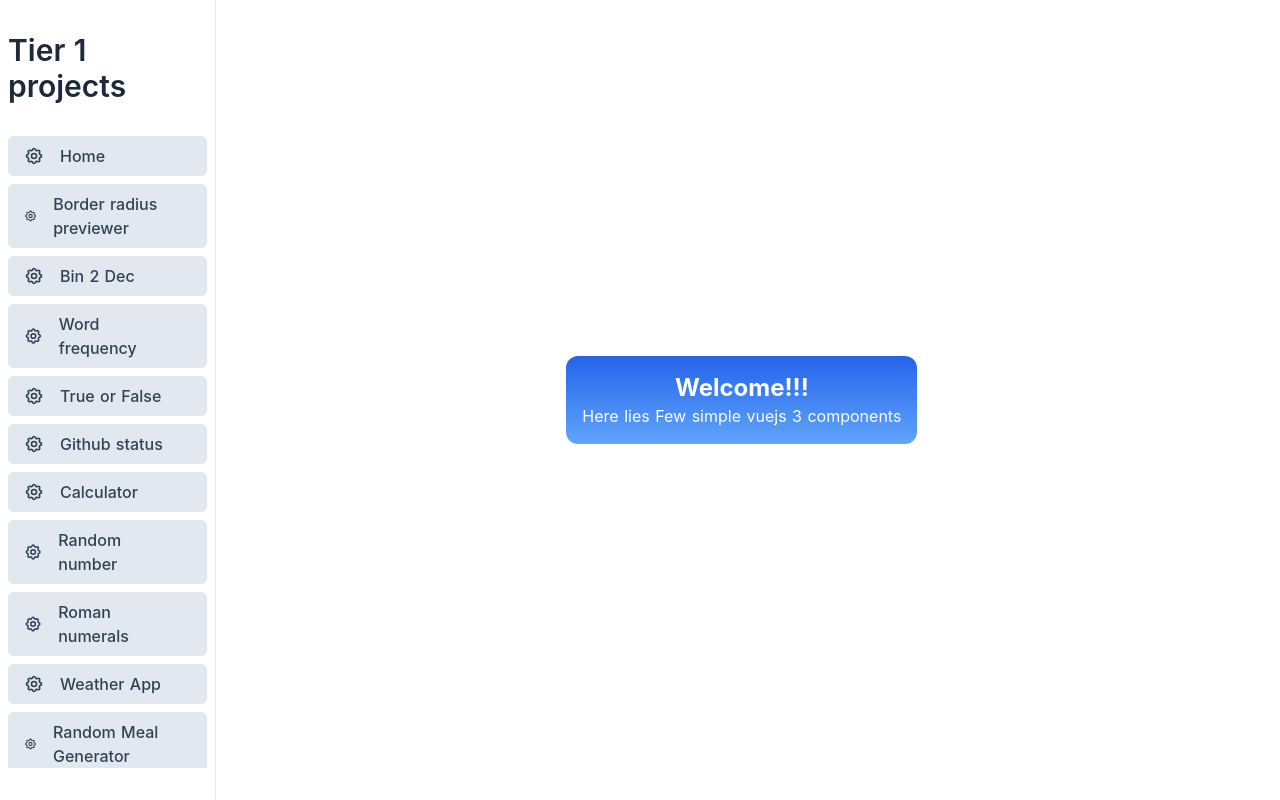
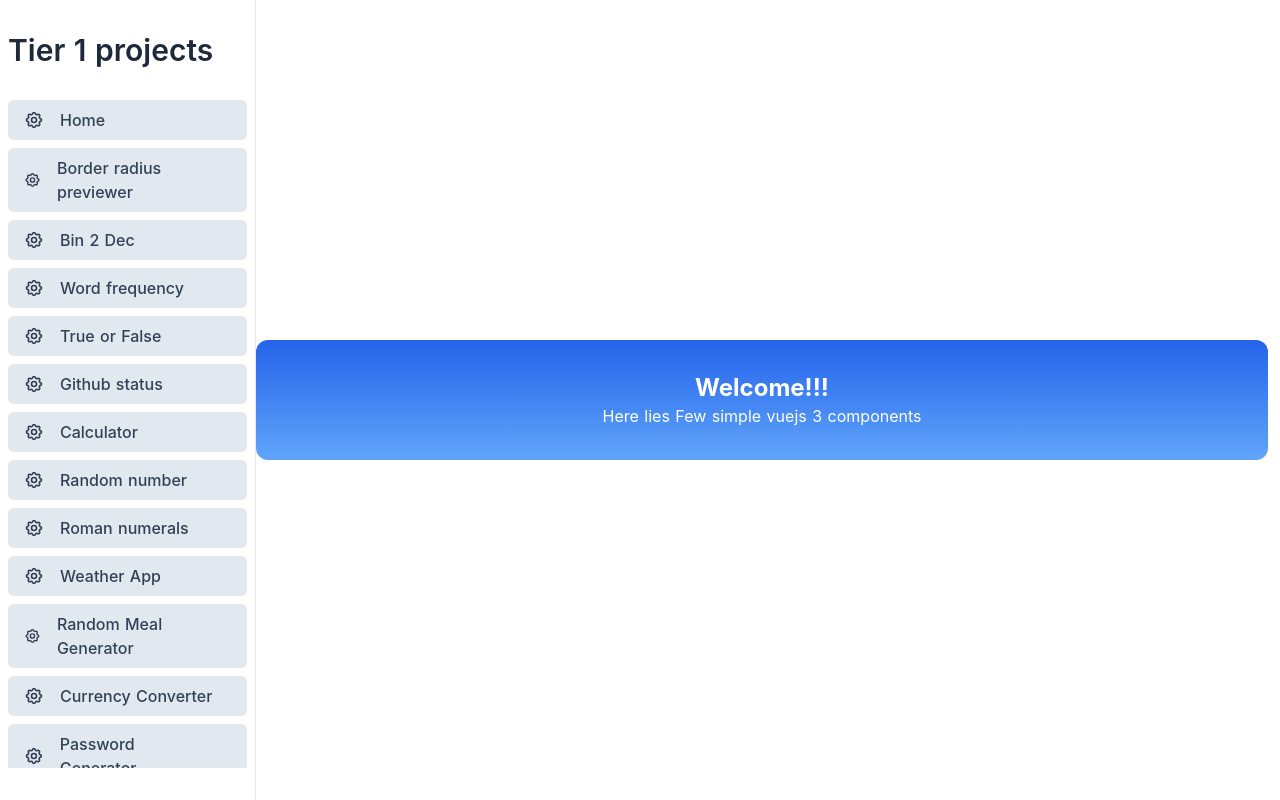
Before and after one commit to Matej-ch/vue-small-projects, a Nuxt app: page / in a window 1280 px wide. Built offline with nearby package versions, Linux system fonts and the light colour scheme.

Commit message:
fix few errors in style

```diff
--- a/components/Calculator.vue
+++ b/components/Calculator.vue
@@ -136,9 +136,7 @@
                     </button>
                 </div>
             </div>
-
         </div>
-
     </div>
 </template>
 
--- a/components/WeatherApp.vue
+++ b/components/WeatherApp.vue
@@ -42,7 +42,7 @@
                     </div>
                 </div>
 
-                <div v-show="dataIsLoaded === true">
+                <div v-show="dataIsLoaded === true" class="text-center">
                     <span v-if="isNight" class="text-4xl">
                         &#127765;
                     </span>
--- a/layouts/default.vue
+++ b/layouts/default.vue
@@ -2,7 +2,7 @@
     <div class="flex flex-row">
         <Navbar/>
 
-        <div class="container">
+        <div class="w-full max-w-5xl m-auto">
             <div class="rounded-xl bg-gradient-to-b from-blue-600 to-blue-400 mr-3">
                 <div class="flex flex-col">
                     <slot/>
--- a/pages/index.vue
+++ b/pages/index.vue
@@ -1,5 +1,5 @@
 <template>
-    <div class="p-4 text-white">
+    <div class="px-4 py-8 text-white text-center">
         <h1 class="text-2xl font-bold">Welcome!!!</h1>
         <p class="text-base">Here lies Few simple vuejs 3 components</p>
     </div>
```
